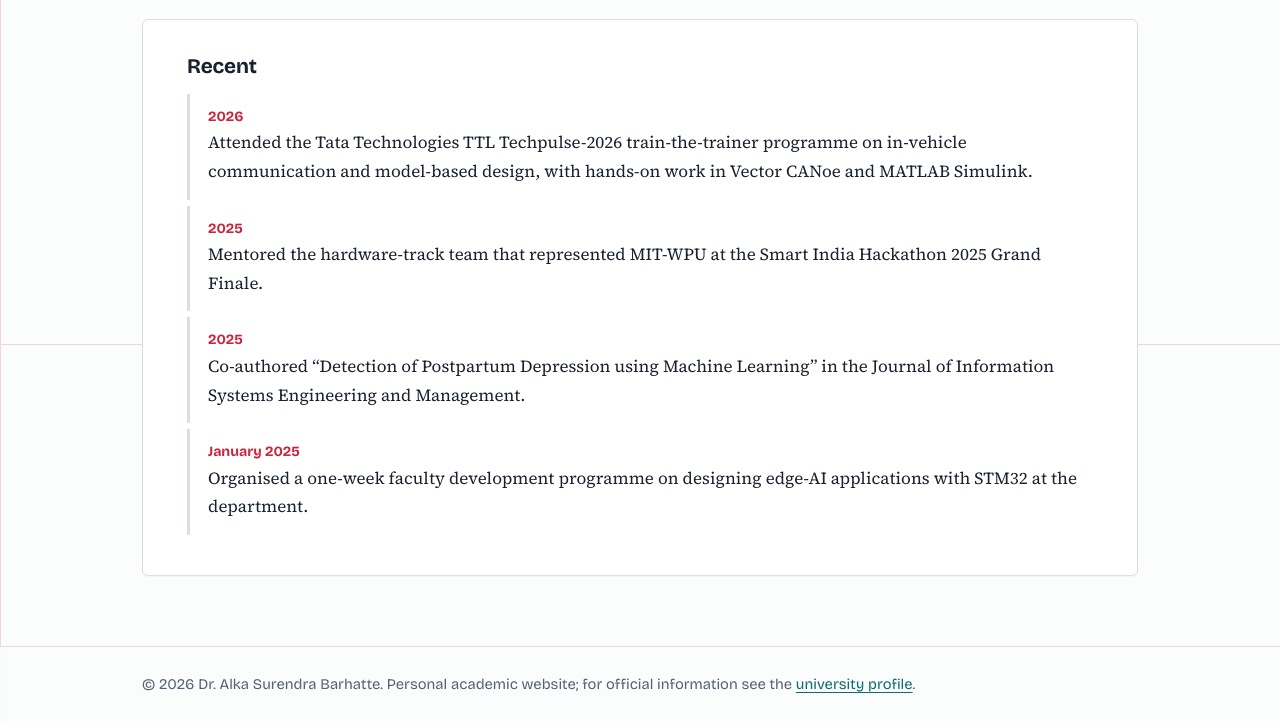
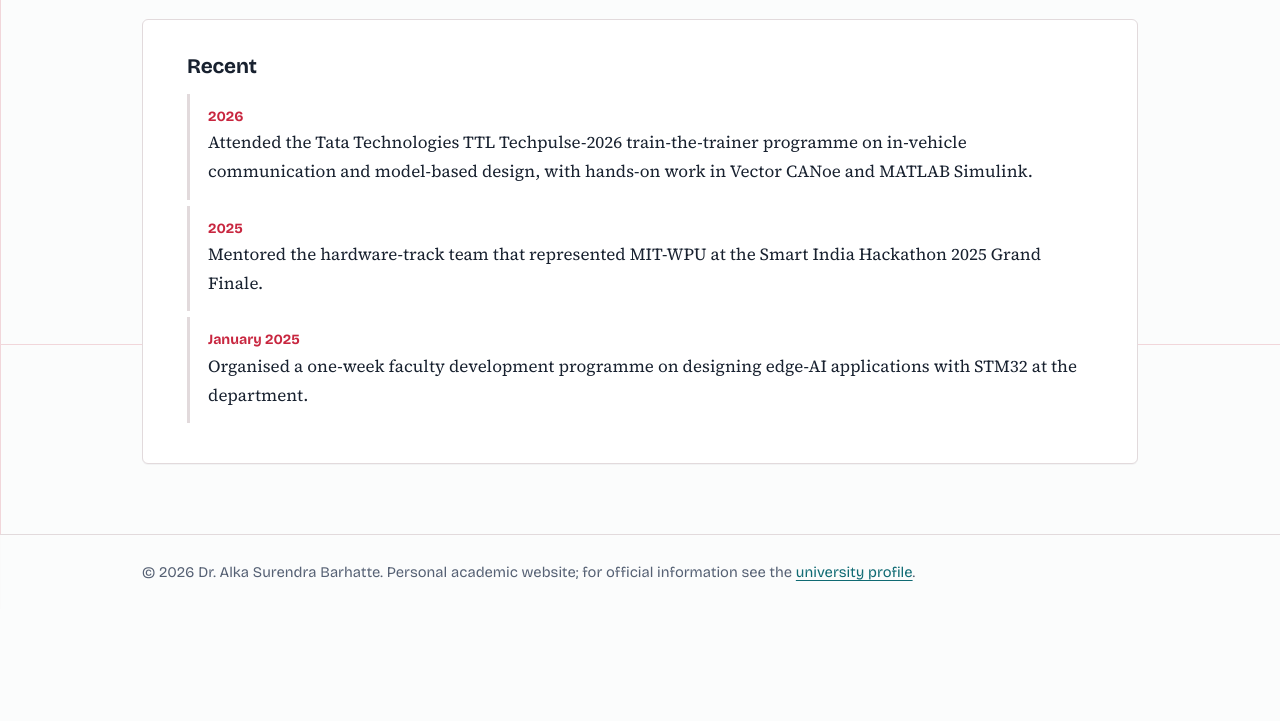
Before and after one commit to alkabarhatte-tech/alkabarhatte-tech.github.io, a plain HTML site: page index.html in a window 1280 px wide. Shown: the part 1256-1977 px from the top of the page. After the commit the page ends 1865 px from the top, so only its background shows below. Drawn offline with nearby package versions, Linux system fonts and the light colour scheme.

Commit message:
Remove publication entry from recent activities
Removed a co-authored publication entry from the recent activities list.

```diff
--- a/index.html
+++ b/index.html
@@ -289,7 +289,6 @@
       <ul class="ruled">
         <li><span class="when">2026</span>Attended the Tata Technologies TTL Techpulse-2026 train-the-trainer programme on in-vehicle communication and model-based design, with hands-on work in Vector CANoe and MATLAB Simulink.</li>
         <li><span class="when">2025</span>Mentored the hardware-track team that represented MIT-WPU at the Smart India Hackathon 2025 Grand Finale.</li>
-        <li><span class="when">2025</span>Co-authored &ldquo;Detection of Postpartum Depression using Machine Learning&rdquo; in the Journal of Information Systems Engineering and Management.</li>
         <li><span class="when">January 2025</span>Organised a one-week faculty development programme on designing edge-AI applications with STM32 at the department.</li>
       </ul>
     </div>
```
